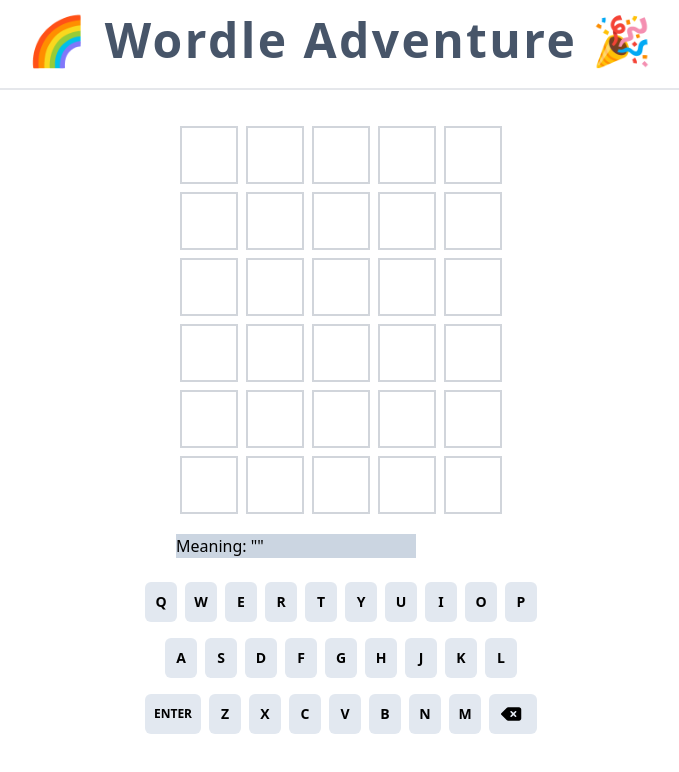
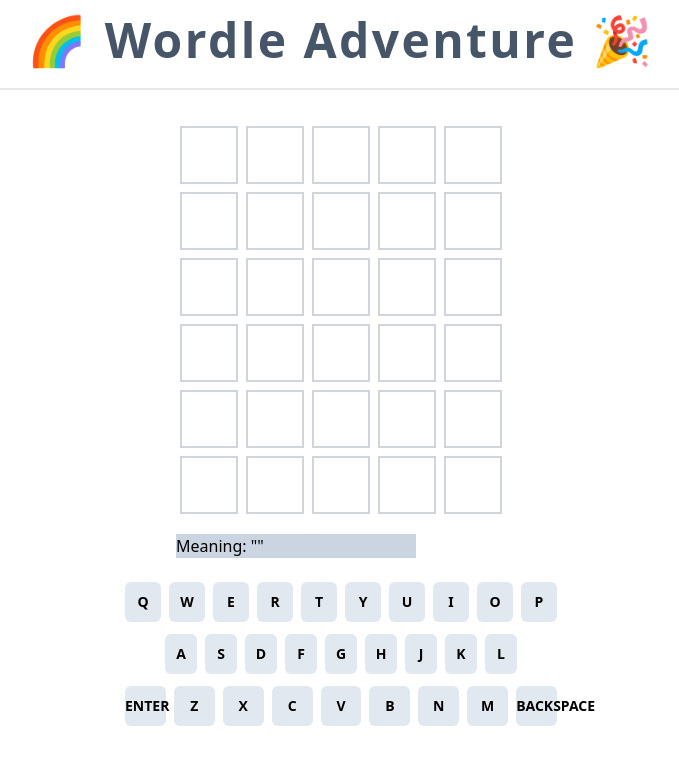
Before and after one commit to patobottos/wordle, a React (Vite) app: page / in a window 1280 px wide. Shown: the top 772 px of the page, without its empty margins (299-978 px from the left). Built offline with nearby package versions, Linux system fonts and the light colour scheme; no server answers.

Commit message:
Basic keyboard styling working

```diff
--- a/src/App.tsx
+++ b/src/App.tsx
@@ -1,4 +1,4 @@
-import Keyboard from "./components/Keyboard/Keyboard";
+import Keyboard from "./components/Keyboard";
 import Navbar from "./components/Navbar";
 import WordleBoard from "./components/WordleBoard";
 
--- /dev/null
+++ b/src/components/Keyboard.tsx
@@ -0,0 +1,34 @@
+export default function Keyboard() {
+  return (
+    <div className="flex flex-col justify-center rounded-lg m-2 p-4 space-y-3">
+      {keyboardKeys.map((keyboardRow, rowIndex) => {
+        return (
+          <div key={rowIndex} className="flex flex-row justify-center">
+            {keyboardRow.map((char, index) => {
+              let keyStyles =
+                "text-sm rounded-md font-bold mx-1  w-8 h-10 max-[480px]:w-[6vw] max-[375px]:mx-[2px] uppercase flex-1 py-2";
+
+              if (char !== "") {
+                keyStyles += " bg-slate-200 ";
+              }
+
+              return (
+                <button key={char + index} className={keyStyles}>
+                  {char === "delete" ? backspace : char}
+                </button>
+              );
+            })}
+          </div>
+        );
+      })}
+    </div>
+  );
+}
+
+const keyboardKeys: string[][] = [
+  ["q", "w", "e", "r", "t", "y", "u", "i", "o", "p"],
+  ["", "a", "s", "d", "f", "g", "h", "j", "k", "l", ""],
+  ["Enter", "z", "x", "c", "v", "b", "n", "m", "Backspace"],
+];
+
+const backspace = "BORRAR";
--- a/src/data/word-bank-EN.json
+++ b/src/data/word-bank-EN.json
@@ -15,6 +15,7 @@
   "alarm",
   "album",
   "alert",
+  "alien",
   "alike",
   "alive",
   "allow",
@@ -221,6 +222,7 @@
   "joint",
   "judge",
   "juice",
+  "kinky",
   "known",
   "label",
   "large",
@@ -469,6 +471,7 @@
   "waste",
   "watch",
   "water",
+  "weird",
   "wheel",
   "where",
   "which",
```
Also changed, not shown: src/components/Keyboard_DELETE/BakspaceKey.tsx (renamed from src/components/Keyboard/BakspaceKey.tsx), src/components/Keyboard_DELETE/EnterKey.tsx (renamed from src/components/Keyboard/EnterKey.tsx), src/components/Keyboard_DELETE/Key.tsx (renamed from src/components/Keyboard/Key.tsx), src/components/Keyboard_DELETE/Keyboard_OLD.tsx (renamed from src/components/Keyboard/Keyboard.tsx).
